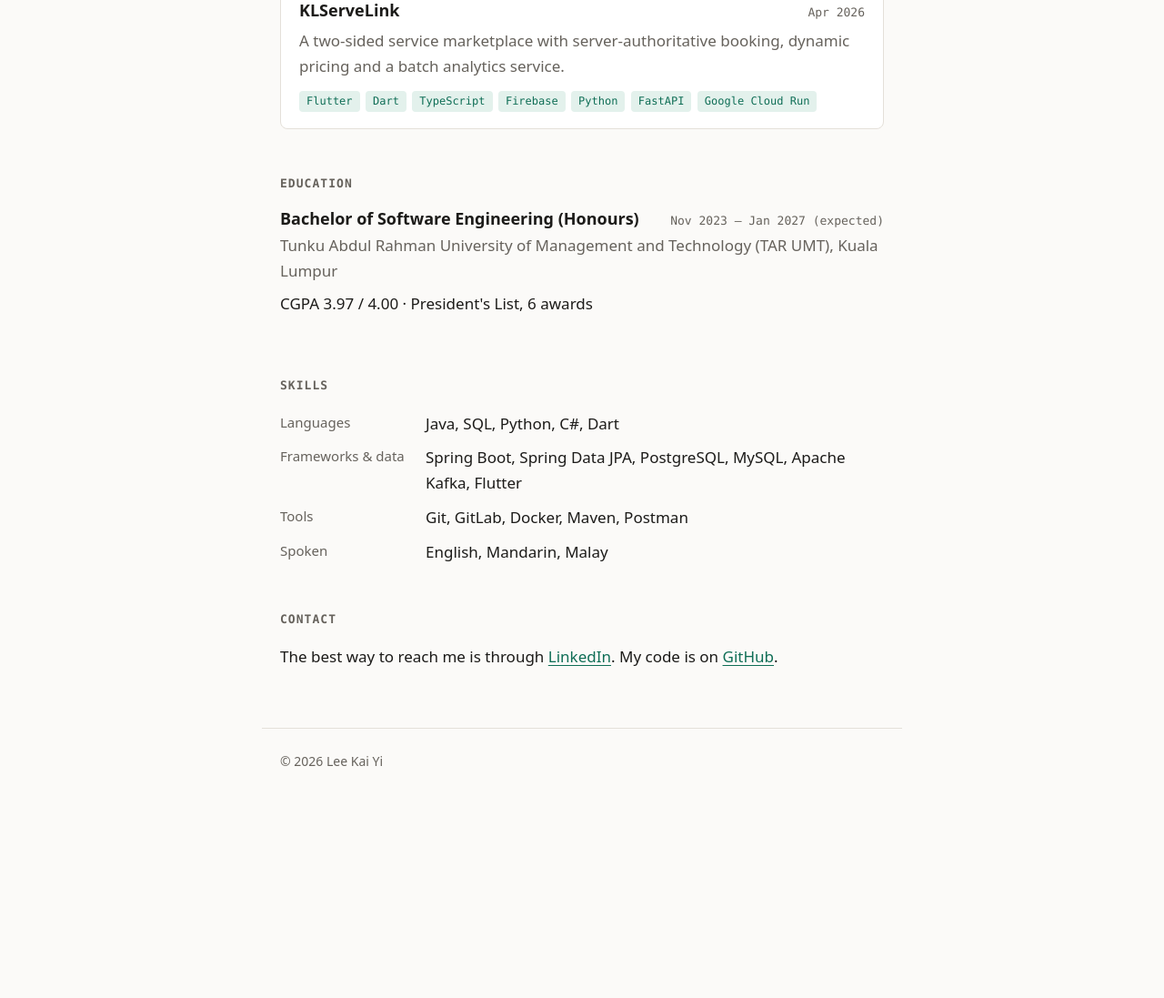
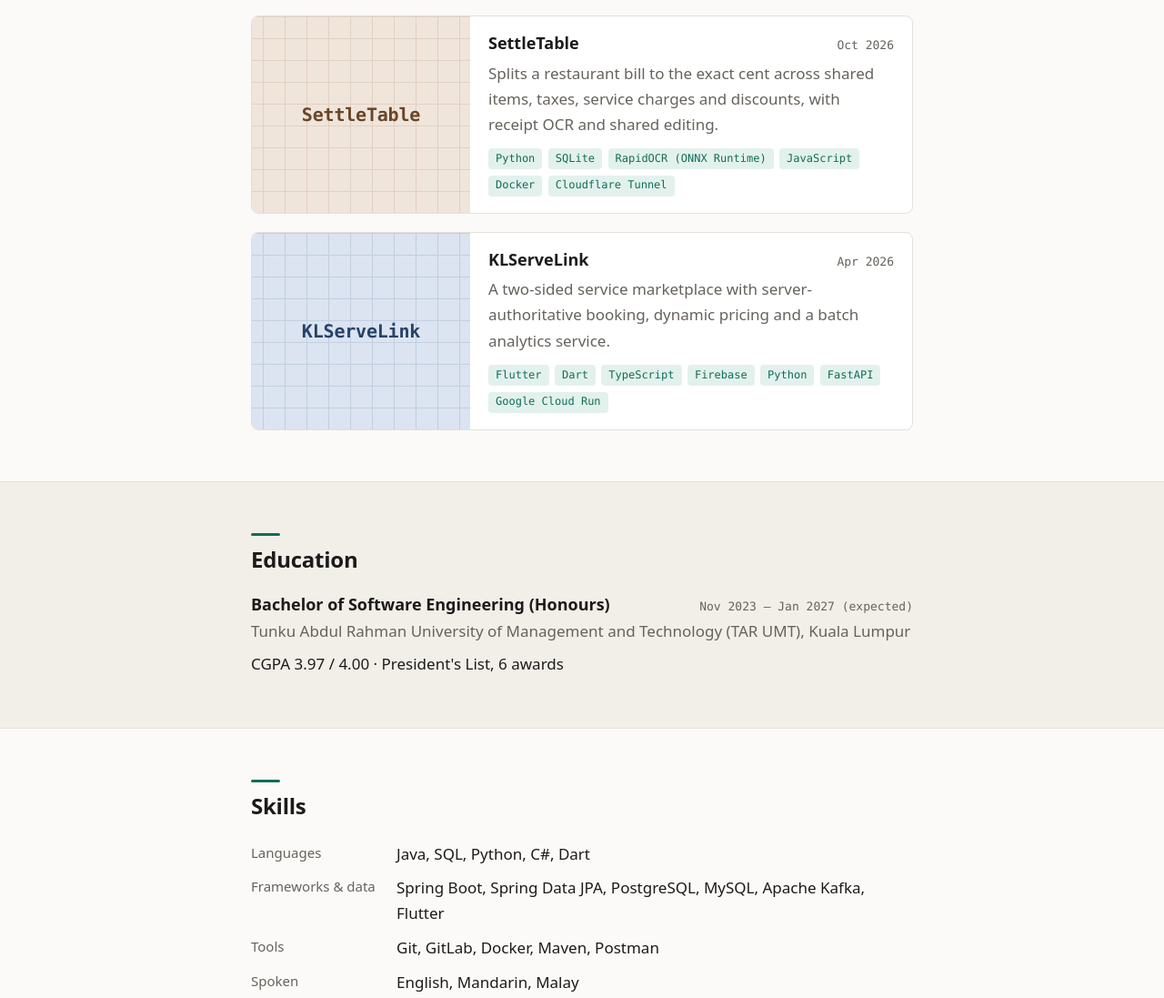
Before and after one commit to KAIYI7/kybuilds, an Astro site: page / in a window 1280 px wide. Shown: the part 1401-2498 px from the top of the page at 91% size. Before the commit the page ends 2289 px from the top, so only its background shows below. Built offline with nearby package versions, Linux system fonts and the light colour scheme; Astro itself is replaced by a stand-in of ours.

Commit message:
Add section bands and project covers
Alternate background bands and larger headings separate the home page
sections. Projects get a cover on cards and project pages, using an
optional image from frontmatter or a tinted stand-in.

```diff
--- /dev/null
+++ b/src/components/Cover.astro
@@ -0,0 +1,24 @@
+---
+// Project cover. Shows the image when `cover` is set in the project's
+// frontmatter, otherwise a tinted panel with the project name.
+interface Props {
+  title: string;
+  order: number;
+  cover?: string;
+  coverAlt?: string;
+}
+
+const { title, order, cover, coverAlt } = Astro.props;
+const hues = [162, 28, 215, 280];
+const hue = hues[(order - 1) % hues.length];
+---
+
+<div class="cover" style={`--hue:${hue}`}>
+  {
+    cover ? (
+      <img src={cover} alt={coverAlt ?? `${title} preview`} loading="lazy" />
+    ) : (
+      <span aria-hidden="true">{title}</span>
+    )
+  }
+</div>
--- a/src/content.config.ts
+++ b/src/content.config.ts
@@ -12,6 +12,9 @@ const projects = defineCollection({
     stack: z.array(z.string()),
     repo: z.string().url(),
     summary: z.string(),
+    // Optional preview image: a path under public/, e.g. /projects/kaipay.png
+    cover: z.string().optional(),
+    coverAlt: z.string().optional(),
   }),
 });
 
--- a/src/layouts/Base.astro
+++ b/src/layouts/Base.astro
@@ -34,7 +34,7 @@ const canonical = new URL(Astro.url.pathname, Astro.site);
         <a href="/#contact">Contact</a>
       </nav>
     </header>
-    <main class="wrap">
+    <main>
       <slot />
     </main>
     <footer class="wrap site-footer">
--- a/src/pages/index.astro
+++ b/src/pages/index.astro
@@ -1,6 +1,7 @@
 ---
 import { getCollection } from 'astro:content';
 import Base from '../layouts/Base.astro';
+import Cover from '../components/Cover.astro';
 import { site } from '../site';
 
 const projects = (await getCollection('projects')).sort((a, b) => a.data.order - b.data.order);
@@ -8,6 +9,7 @@ const projects = (await getCollection('projects')).sort((a, b) => a.data.order -
 
 <Base>
   <div class="hero">
+    <div class="wrap">
       <h1>{site.name}</h1>
       <p class="lead">
         Backend-focused software developer. I work with Java, Spring Boot and SQL, and I like the
@@ -15,8 +17,8 @@ const projects = (await getCollection('projects')).sort((a, b) => a.data.order -
         concurrency control.
       </p>
       <p class="lead">
-      Final-year Software Engineering student, graduating January 2027. Looking for an entry-level
-      backend or software engineering role in Singapore.
+        Final-year Software Engineering student, graduating January 2027. Looking for an
+        entry-level backend or software engineering role in Singapore.
       </p>
       <div class="links">
         <a class="btn" href={site.github}>GitHub</a>
@@ -24,8 +26,10 @@ const projects = (await getCollection('projects')).sort((a, b) => a.data.order -
         {site.email && <a class="btn" href={`mailto:${site.email}`}>Email</a>}
       </div>
     </div>
+  </div>
 
-  <section id="experience">
+  <section id="experience" class="band alt">
+    <div class="wrap">
       <h2>Experience</h2>
       <div class="row">
         <h3>Backend Software Engineering Intern</h3>
@@ -47,14 +51,23 @@ const projects = (await getCollection('projects')).sort((a, b) => a.data.order -
           by updating the API handling.
         </li>
       </ul>
+    </div>
   </section>
 
-  <section id="projects">
+  <section id="projects" class="band">
+    <div class="wrap">
       <h2>Projects</h2>
       <div class="cards">
         {
           projects.map((p) => (
             <a class="card" href={`/projects/${p.id}/`}>
+              <Cover
+                title={p.data.title}
+                order={p.data.order}
+                cover={p.data.cover}
+                coverAlt={p.data.coverAlt}
+              />
+              <div class="card-body">
                 <div class="row">
                   <h3>{p.data.title}</h3>
                   <span class="when">{p.data.date}</span>
@@ -65,13 +78,16 @@ const projects = (await getCollection('projects')).sort((a, b) => a.data.order -
                     <li>{s}</li>
                   ))}
                 </ul>
+              </div>
             </a>
           ))
         }
       </div>
+    </div>
   </section>
 
-  <section id="education">
+  <section id="education" class="band alt">
+    <div class="wrap">
       <h2>Education</h2>
       <div class="row">
         <h3>Bachelor of Software Engineering (Honours)</h3>
@@ -81,9 +97,11 @@ const projects = (await getCollection('projects')).sort((a, b) => a.data.order -
         Tunku Abdul Rahman University of Management and Technology (TAR UMT), Kuala Lumpur
       </p>
       <p>CGPA 3.97 / 4.00 · President's List, 6 awards</p>
+    </div>
   </section>
 
-  <section id="skills">
+  <section id="skills" class="band">
+    <div class="wrap">
       <h2>Skills</h2>
       <dl class="skills">
         <dt>Languages</dt>
@@ -95,14 +113,17 @@ const projects = (await getCollection('projects')).sort((a, b) => a.data.order -
         <dt>Spoken</dt>
         <dd>English, Mandarin, Malay</dd>
       </dl>
+    </div>
   </section>
 
-  <section id="contact">
+  <section id="contact" class="band alt">
+    <div class="wrap">
       <h2>Contact</h2>
       <p>
         The best way to reach me is through <a href={site.linkedin}>LinkedIn</a>. My code is on
         <a href={site.github}>GitHub</a>.
         {site.email && <>You can also email <a href={`mailto:${site.email}`}>{site.email}</a>.</>}
       </p>
+    </div>
   </section>
 </Base>
--- a/src/styles/global.css
+++ b/src/styles/global.css
@@ -6,6 +6,10 @@
   --border: #e4e0d9;
   --accent: #0f6e56;
   --accent-soft: #e3f1ec;
+  --band: #f2efe9;
+  --cover-bg: 40% 90%;
+  --cover-line: 35% 82%;
+  --cover-ink: 45% 28%;
   --sans: system-ui, -apple-system, 'Segoe UI', Roboto, 'Helvetica Neue', sans-serif;
   --mono: ui-monospace, 'Cascadia Code', 'SF Mono', Menlo, Consolas, monospace;
   color-scheme: light dark;
@@ -20,6 +24,10 @@
     --border: #2e302c;
     --accent: #5fd0ae;
     --accent-soft: #1d2f29;
+    --band: #1a1b19;
+    --cover-bg: 25% 17%;
+    --cover-line: 25% 24%;
+    --cover-ink: 50% 76%;
   }
 }
 
@@ -43,7 +51,7 @@ body {
 }
 
 .wrap {
-  max-width: 44rem;
+  max-width: 48rem;
   margin: 0 auto;
   padding: 0 1.25rem;
 }
@@ -78,13 +86,19 @@ h1 {
 }
 
 h2 {
-  font-family: var(--mono);
-  font-size: 0.8125rem;
-  font-weight: 600;
-  letter-spacing: 0.08em;
-  text-transform: uppercase;
-  color: var(--muted);
-  margin: 0 0 1.25rem;
+  font-size: 1.5rem;
+  letter-spacing: -0.01em;
+  margin: 0 0 1.5rem;
+}
+
+h2::before {
+  content: '';
+  display: block;
+  width: 2rem;
+  height: 3px;
+  margin-bottom: 0.75rem;
+  border-radius: 2px;
+  background: var(--accent);
 }
 
 h3 {
@@ -143,7 +157,6 @@ li {
 
 .site-footer {
   border-top: 1px solid var(--border);
-  margin-top: 4rem;
   padding-top: 1.5rem;
   padding-bottom: 2.5rem;
   color: var(--muted);
@@ -152,7 +165,7 @@ li {
 
 /* Home */
 .hero {
-  padding: 3rem 0 1rem;
+  padding: 3rem 0 4rem;
 }
 
 .hero .lead {
@@ -184,8 +197,18 @@ li {
   color: var(--accent);
 }
 
-section {
-  padding-top: 3.25rem;
+.band {
+  padding: 3.5rem 0;
+  scroll-margin-top: 1rem;
+}
+
+.band.alt {
+  background: var(--band);
+  border-block: 1px solid var(--border);
+}
+
+.band .wrap > :last-child {
+  margin-bottom: 0;
 }
 
 .row {
@@ -210,12 +233,13 @@ section {
 
 .cards {
   display: grid;
-  gap: 1rem;
+  gap: 1.25rem;
 }
 
 .card {
-  display: block;
-  padding: 1.15rem 1.25rem;
+  display: grid;
+  grid-template-columns: 15rem 1fr;
+  overflow: hidden;
   border: 1px solid var(--border);
   border-radius: 8px;
   background: var(--surface);
@@ -225,6 +249,52 @@ section {
 
 .card:hover {
   border-color: var(--accent);
+}
+
+.card-body {
+  padding: 1.15rem 1.25rem;
+}
+
+.card .cover {
+  height: 100%;
+  min-height: 9.5rem;
+  aspect-ratio: auto;
+}
+
+@media (max-width: 40rem) {
+  .card {
+    grid-template-columns: 1fr;
+  }
+
+  .card .cover {
+    aspect-ratio: 16 / 9;
+    min-height: 0;
+  }
+}
+
+.cover {
+  display: grid;
+  place-items: center;
+  aspect-ratio: 16 / 9;
+  overflow: hidden;
+  background-color: hsl(var(--hue) var(--cover-bg));
+  background-image:
+    linear-gradient(hsl(var(--hue) var(--cover-line)) 1px, transparent 1px),
+    linear-gradient(90deg, hsl(var(--hue) var(--cover-line)) 1px, transparent 1px);
+  background-size: 1.5rem 1.5rem;
+  background-position: center;
+  color: hsl(var(--hue) var(--cover-ink));
+  font-family: var(--mono);
+  font-weight: 700;
+  font-size: 1.25rem;
+  letter-spacing: -0.01em;
+}
+
+.cover img {
+  width: 100%;
+  height: 100%;
+  object-fit: cover;
+  display: block;
 }
 
 .card p {
@@ -286,9 +356,18 @@ section {
   text-decoration: none;
 }
 
+.project {
+  padding-bottom: 4rem;
+}
+
 .project-head {
-  padding: 2rem 0 1.5rem;
-  border-bottom: 1px solid var(--border);
+  padding: 2rem 0 1.75rem;
+}
+
+.project-cover .cover {
+  border: 1px solid var(--border);
+  border-radius: 8px;
+  font-size: 2rem;
 }
 
 .project-head h1 {
@@ -306,6 +385,8 @@ section {
 
 .prose h2 {
   margin-top: 2rem;
+  font-size: 1.25rem;
+  margin-bottom: 1rem;
 }
 
 .prose li {
```
Also changed, not shown: src/pages/projects/[id].astro (+7 -1 lines). Lines whose indentation alone changed are shown as unchanged.
